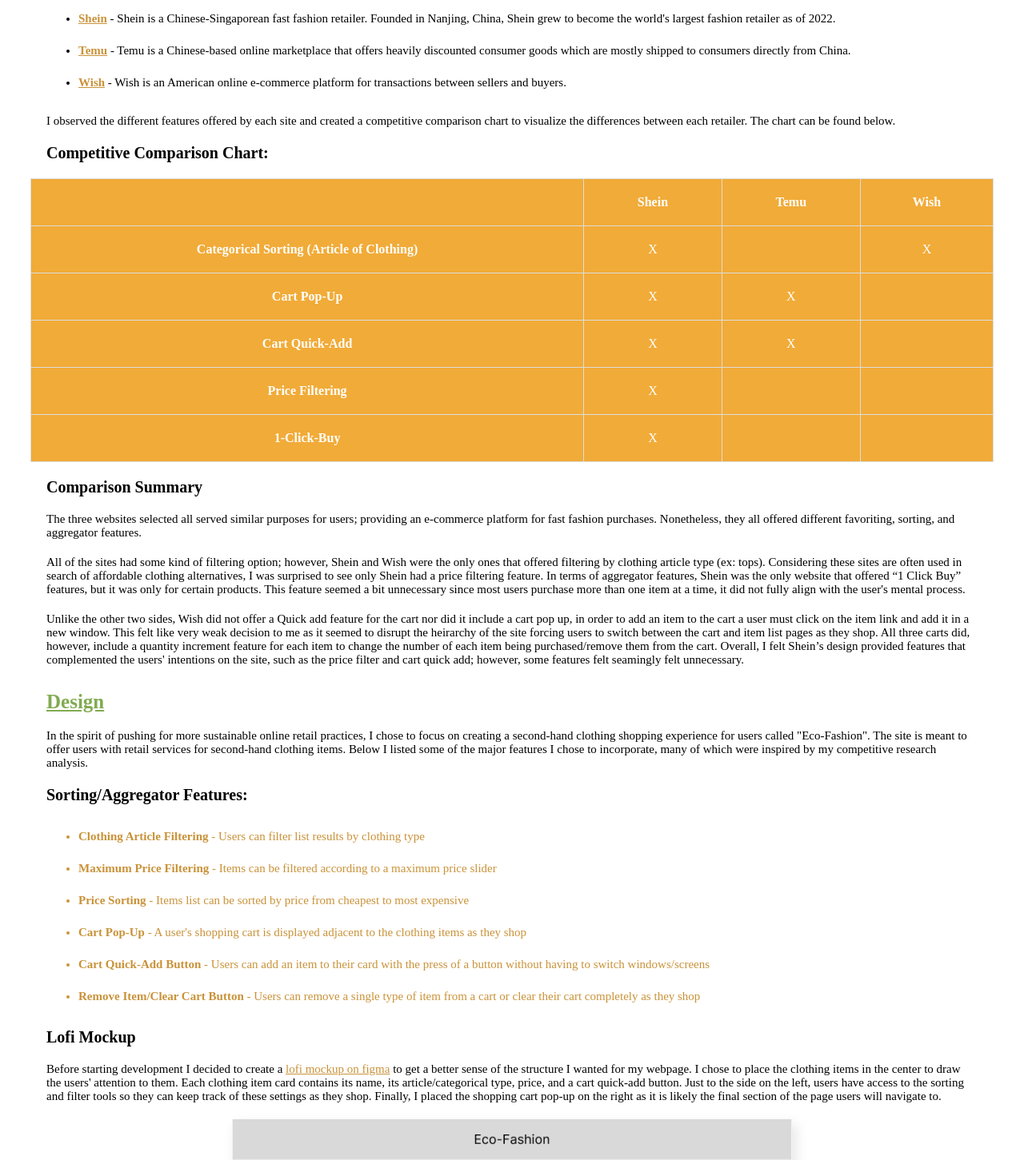
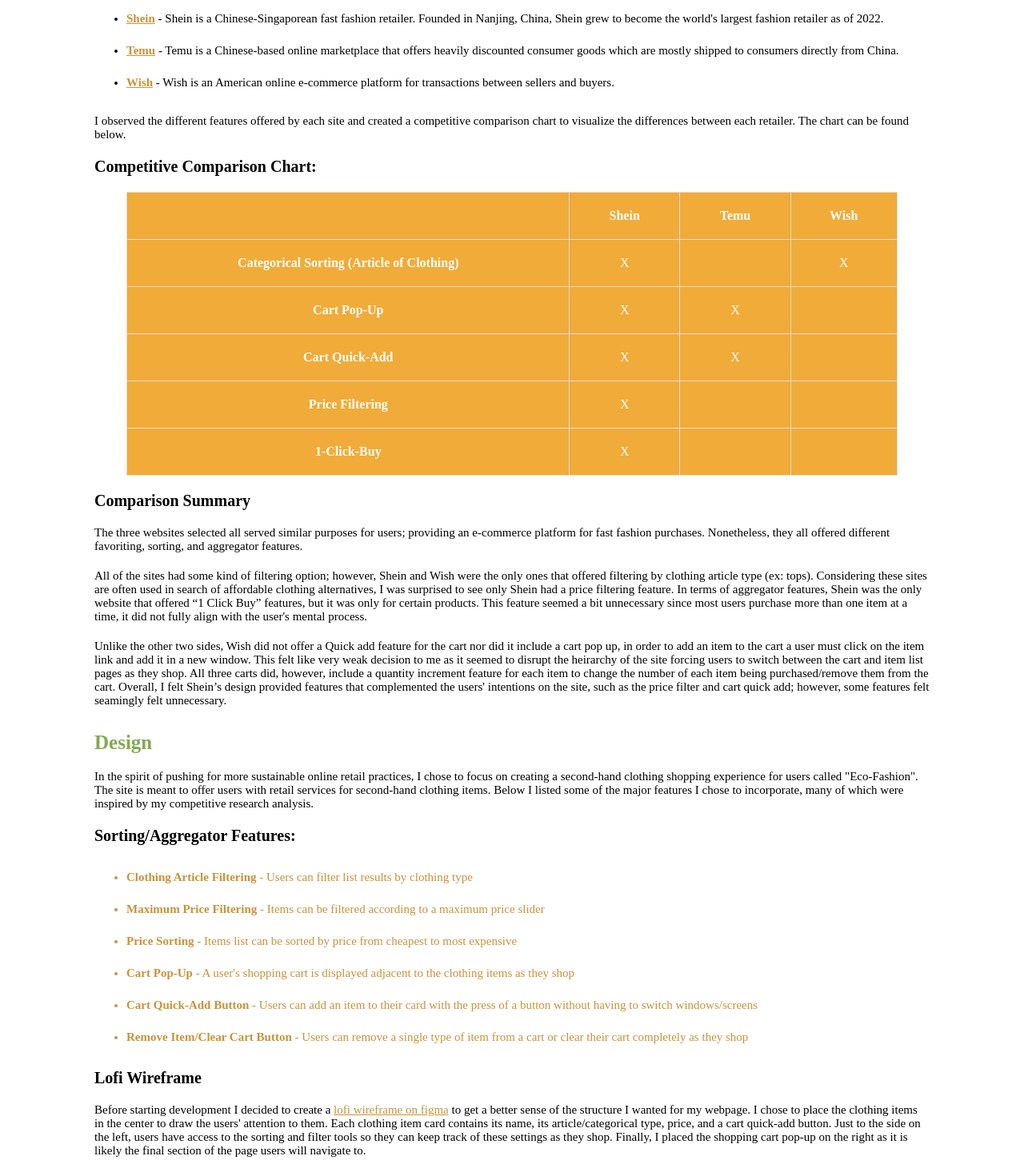
Before and after one commit to car-losb/development-handin, a plain HTML site: page index.html in a window 1280 px wide. Shown: the part 365-1816 px from the top of the page at 80% size. Drawn offline with Linux system fonts and the light colour scheme; a web font is replaced by a local one.

Commit message:
fixed margins and header underline

```diff
--- a/index.html
+++ b/index.html
@@ -45,6 +45,7 @@
 
         <h2>Competitive Comparison Chart:</h2>
 
+        <div class="table_section">
         <table>
             <thead>
                 <tr>
@@ -88,6 +89,7 @@
 
             </tbody>
         </table>
+        </div>
 
         <h2>Comparison Summary</h2>
 
@@ -135,10 +137,10 @@
             <li><strong>Remove Item/Clear Cart Button</strong> - Users can remove a single type of item from a cart or clear their cart completely as they shop</li>
         </ul>
 
-        <h2>Lofi Mockup</h2>
+        <h2>Lofi Wireframe</h2>
 
         <p>
-            Before starting development I decided to create a <a href="https://www.figma.com/file/pVeVTdgRlPiCEHQc4Hphx7/Untitled?type=design&node-id=0%3A1&mode=design&t=840UKlptf3a4Ivub-1">lofi mockup on figma</a> to get a better sense of the structure I wanted
+            Before starting development I decided to create a <a href="https://www.figma.com/file/pVeVTdgRlPiCEHQc4Hphx7/Untitled?type=design&node-id=0%3A1&mode=design&t=840UKlptf3a4Ivub-1">lofi wireframe on figma</a> to get a better sense of the structure I wanted
             for my webpage. I chose to place the clothing items in the center to draw the users' attention to them. Each clothing item
             card contains its name, its article/categorical type, price, and a cart quick-add button. Just to the side on the left,
             users have access to the sorting and filter tools so they can keep track of these settings as they shop. Finally, I placed
--- a/style.css
+++ b/style.css
@@ -31,7 +31,9 @@ h1, h2 {
     color: rgb(129, 171, 81);
     margin: 20px;
     font-weight: bold;
-    text-decoration:underline;
+    margin-left: 80px;
+    margin-right: 80px;
+
 }
 
 h2 {
@@ -57,6 +59,8 @@ h2 {
     font-family: 'Kaisei Decol';
     font-size: 15px;
     color: black;
+    margin-left: 80px;
+    margin-right: 80px;
 }
 
 ul {
@@ -67,10 +71,16 @@ ul {
     color: rgba(191, 125, 18, 0.84);
 }
 
+.table_section {
+    display:flex;
+    flex-direction:column;
+    align-items: center;
+}
+
 table {
     border-collapse: collapse;
     background-color:rgba(239, 155, 18, 0.84);
-    width: 100%;
+    width: 80%;
 }
 
 th, td {
```
Also changed, not shown: assets/final-site.png.
